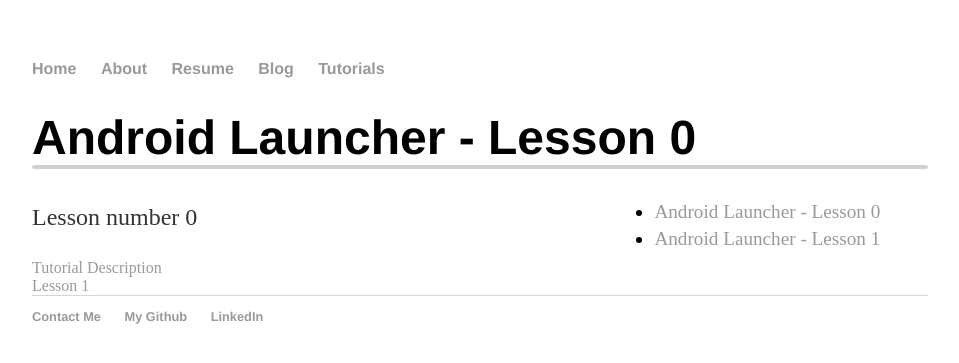
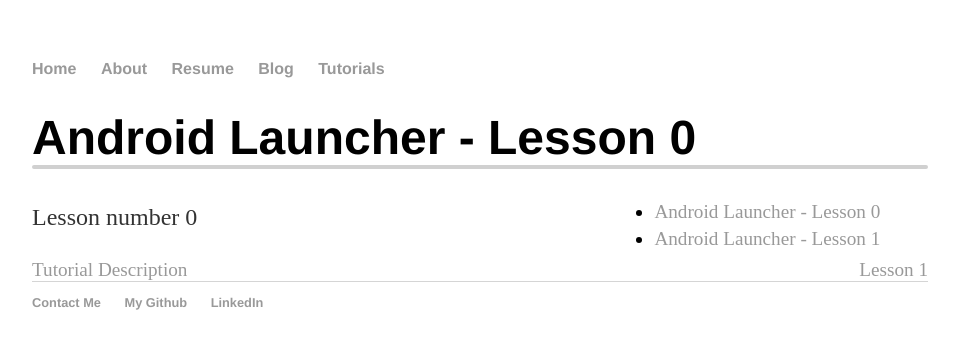
Before and after one commit to B50calabrese/B50calabrese.github.io, a Jekyll site: the page built from tutorials/androidLauncher/lesson0.html, in a window 1280 px wide. Shown: the top 363 px of the page, without its empty margins (160-1119 px from the left). Built offline with Jekyll 4.4.1, drawn with Linux system fonts in a browser that asks for light colours.

Commit message:
Fixed the floating issue

```diff
--- a/css/main.css
+++ b/css/main.css
@@ -127,13 +127,13 @@ ul.posts li {
 }
 
 .tutorialLinks {
-
+    font-size: 1.2em;
 }
 
 .tutorialRightLink {
-
+    float: right;
 }
 
 .tutorialLeftLink {
-
+    float: left;
 }
```
